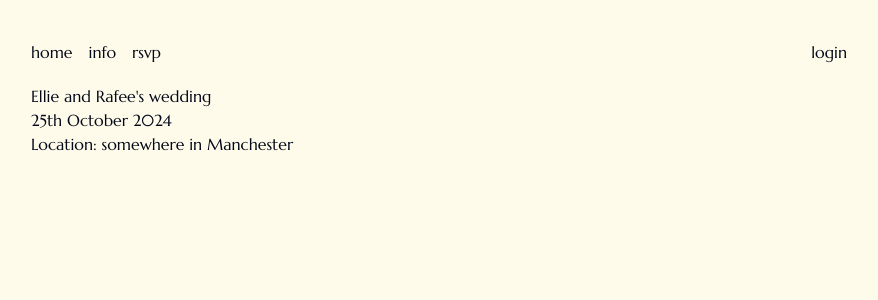
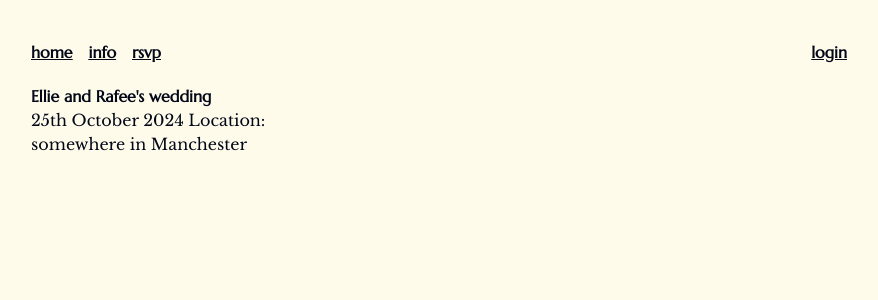
Before and after one commit to rafeeJ/wedding, a Next.js app: page / in a window 1280 px wide. Shown: the top 300 px of the page, without its empty margins (201-1079 px from the left). Built offline with nearby package versions, Linux system fonts and the light colour scheme; no server answers.

Commit message:
feat: more fonts

```diff
--- a/src/app/layout.tsx
+++ b/src/app/layout.tsx
@@ -2,7 +2,8 @@ import type { Metadata } from "next";
 import "./globals.css";
 import { Navbar } from "@/features/nav/navbar";
 import { ReactNode } from "react";
-import { Marcellus as FontSerif } from "next/font/google";
+import { Marcellus as FontSans } from "next/font/google";
+import { Libre_Baskerville as FontSerif } from "next/font/google";
 import { cn } from "@/lib/utils";
 
 export const metadata: Metadata = {
@@ -10,8 +11,14 @@ export const metadata: Metadata = {
   description: "Save the date! 28th October 2024",
 };
 
+const fontSans = FontSans({
+  weight: "400",
+  variable: "--font-sans",
+  subsets: ["latin"],
+});
+
 const fontSerif = FontSerif({
-  weight: "400",
+  weight: ["400", "700"],
   variable: "--font-serif",
   subsets: ["latin"],
 });
@@ -25,7 +32,8 @@ export default function RootLayout({
     <html lang="en">
       <body
         className={cn(
-          "max-w-4xl mx-auto p-5 sm:p-10 font-serif bg-amber-50",
+          "max-w-4xl mx-auto p-5 sm:p-10 font-sans bg-amber-50",
+          fontSans.variable,
           fontSerif.variable,
         )}
       >
--- a/src/features/nav/navbar.tsx
+++ b/src/features/nav/navbar.tsx
@@ -4,7 +4,7 @@ import { LoginButton } from "@/features/nav/login-button";
 
 export const Navbar = () => {
   return (
-    <nav className={"flex mb-5 gap-4"}>
+    <nav className={"flex mb-5 gap-4 font-bold underline"}>
       <Link href={"/"}>home</Link>
       <Link href={"/info"}>info</Link>
       <Link href={"/rsvp"}>rsvp</Link>
--- a/src/features/saveTheDate/placeholder.tsx
+++ b/src/features/saveTheDate/placeholder.tsx
@@ -1,9 +1,10 @@
 export const Placeholder = () => {
   return (
     <section className="mx-auto border-gray-300">
-      <p>Ellie and Rafee{"'"}s wedding</p>
-      <p>25th October 2024</p>
-      <p>Location: somewhere in Manchester</p>
+      <h1 className={"font-bold"}>Ellie and Rafee{"'"}s wedding</h1>
+      <p className={"font-serif font-light"}>
+        25th October 2024 Location: <br /> somewhere in Manchester
+      </p>
     </section>
   );
 };
--- a/tailwind.config.ts
+++ b/tailwind.config.ts
@@ -19,6 +19,7 @@ const config = {
     },
     extend: {
       fontFamily: {
+        sans: "var(--font-sans)",
         serif: "var(--font-serif)",
       },
       colors: {
```
